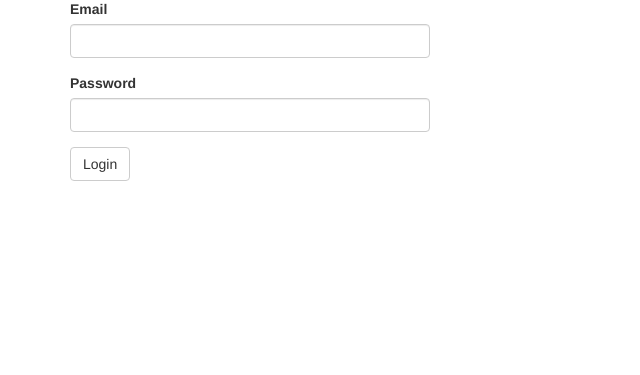
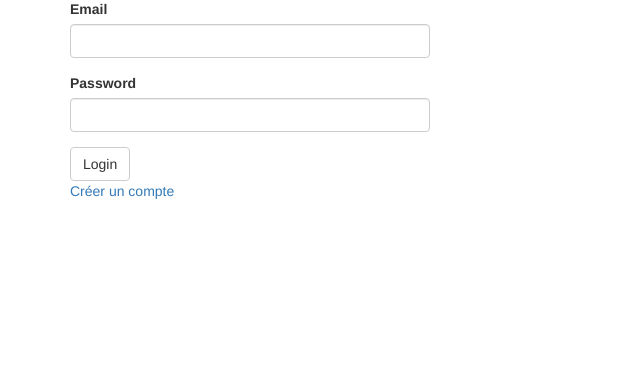
Before and after one commit to ydethe/douceville, a Flask app: template douceville/blueprints/users/templates/login.html in a window 1280 px wide. Shown: the part 71-446 px from the top of the page, without its empty margins (0-640 px from the left). Run offline with Flask 2, Linux system fonts and the light colour scheme; tables that the repository leaves empty hold one stand-in row (values such as "Sample post"); the template is opened without the code that fills it: values that come from a table or form of the project are taken from there, most other values are stand-ins (such as "Sample title", 1, 10 or a date in 2020); parts of the project's set-up code (start-up, migrations or seed data) failed here and were passed over; some libraries are stand-ins or nearby versions.

Commit message:
reset BD + ajout lien signup dans page login

```diff
--- a/douceville/blueprints/users/templates/login.html
+++ b/douceville/blueprints/users/templates/login.html
@@ -15,6 +15,7 @@
             {% endif %}
             {% endwith %}
             {{ wtf.quick_form(form) }}
+            <a href="{{ url_for('users.signup') }}">Créer un compte</a>
         </div>
     </div>
     {% endblock %}
```
Also changed, not shown: 1 other file.
